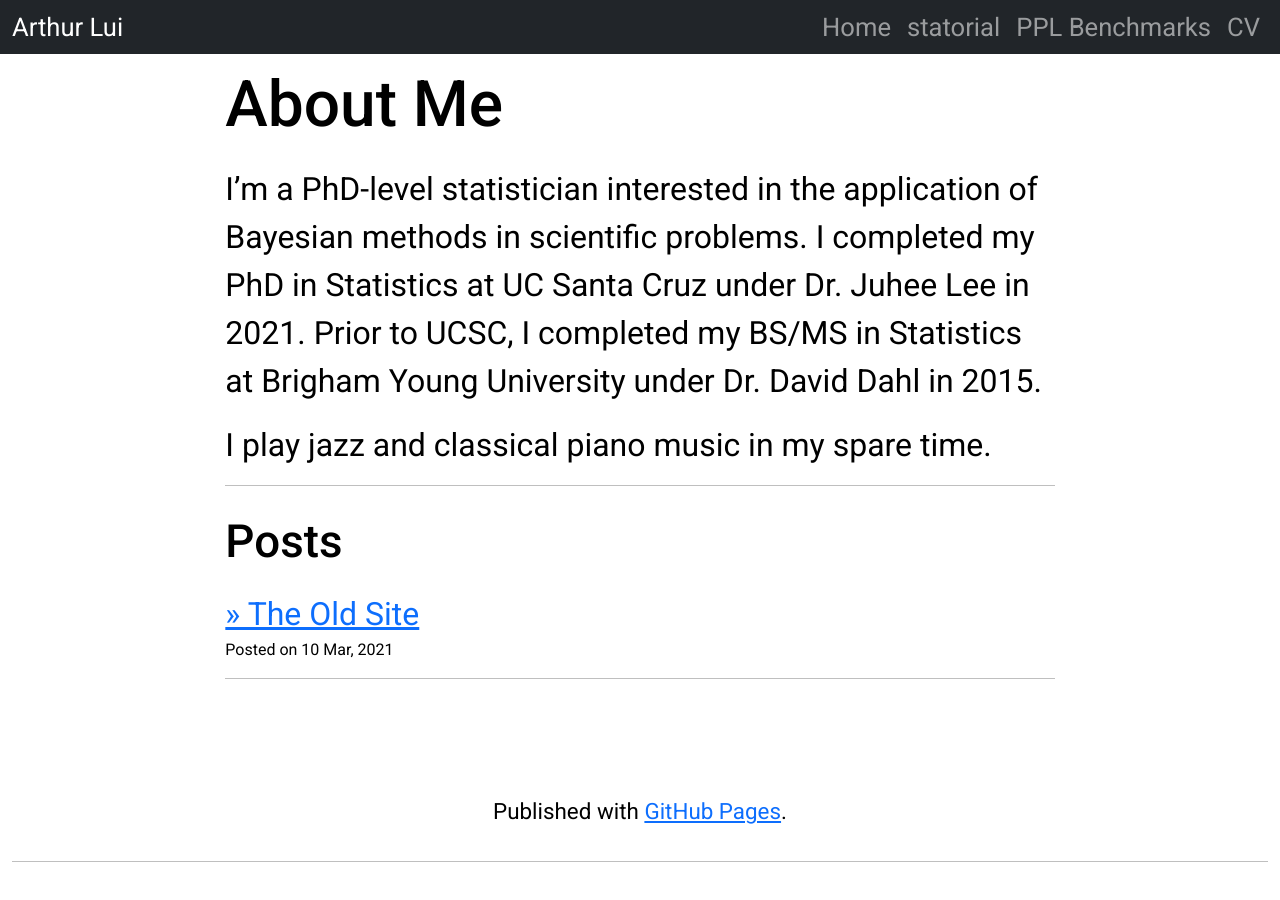
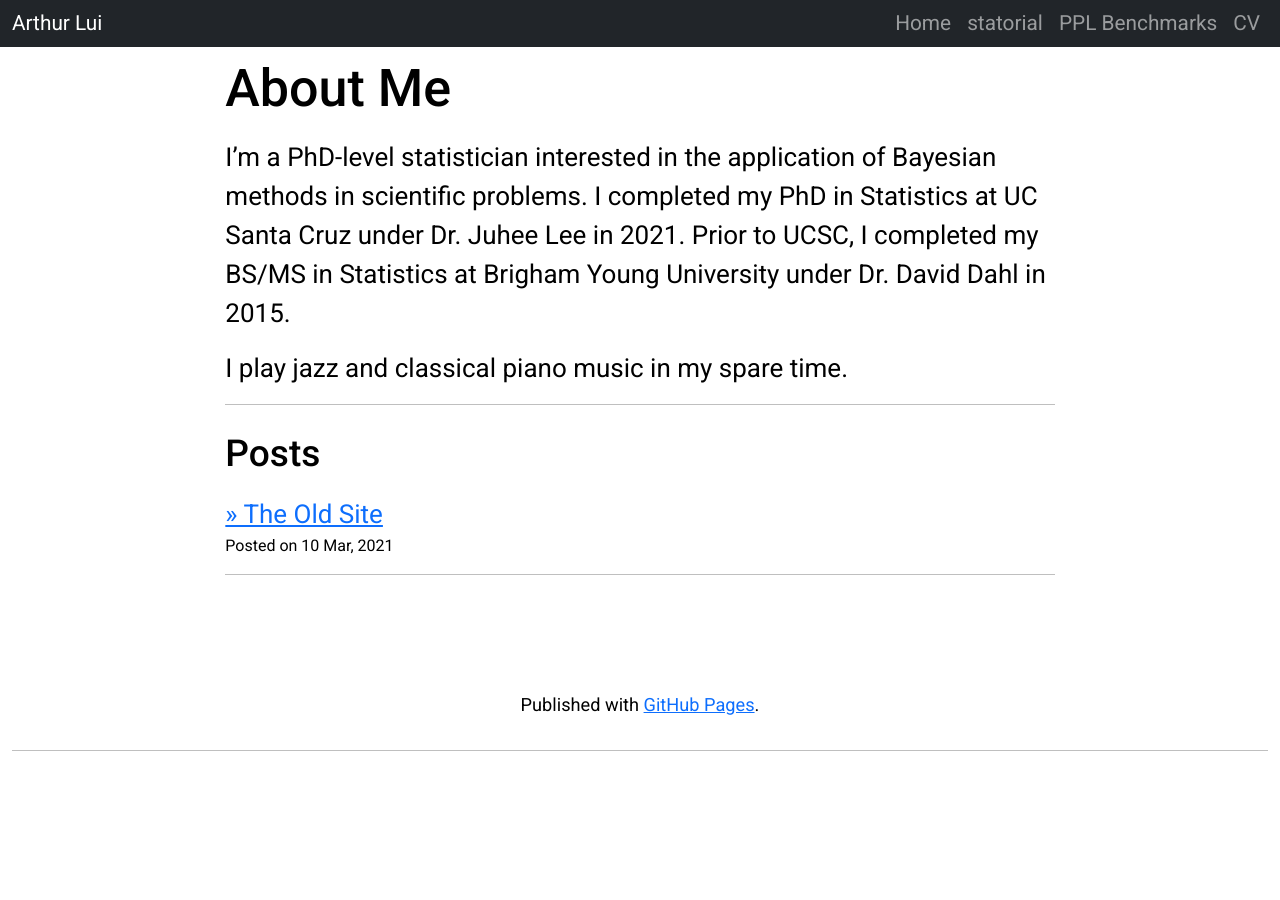
Before and after one commit to luiarthur/luiarthur.github.io, a Jekyll site: the page built from docs/index.md, in a window 1280 px wide. Built offline with Jekyll 4.4.1, drawn with Linux system fonts in a browser that asks for light colours; nearby versions of some CDN libraries; comment, search, counter and statistics services are not loaded; our own code applies the rules of GitHub Pages for plain Markdown files.

Commit message:
change fonts

```diff
--- a/docs/assets/css/custom.css
+++ b/docs/assets/css/custom.css
@@ -2,7 +2,7 @@
   --main-font-family: 'Roboto', sans-serif;
   --main-font-weight: 400;
   --main-bold-font-weight: 500;
-  --main-font-size: 32px;
+  --main-font-size: 26px;
 }
 div#disqus_thread {
   margin-top: 100px;
--- a/docs/index.md
+++ b/docs/index.md
@@ -20,9 +20,7 @@ I play jazz and classical piano music in my spare time.
         &raquo; {{ post.title }}
         {% if post.subtitle %}
         &mdash;
-        <a class="post-subtitle">
-            {{ post.subtitle }}
-        </a>
+        {{ post.subtitle }}
         {% endif %}
     </a>
     <p class="post-meta" style="font-size: 16px">
```
